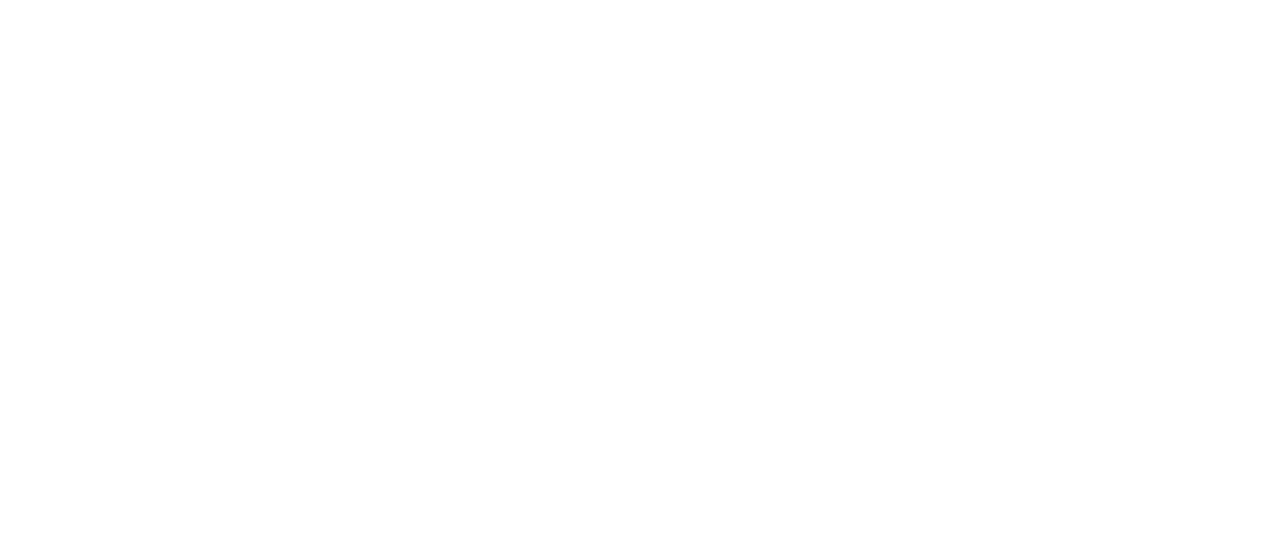
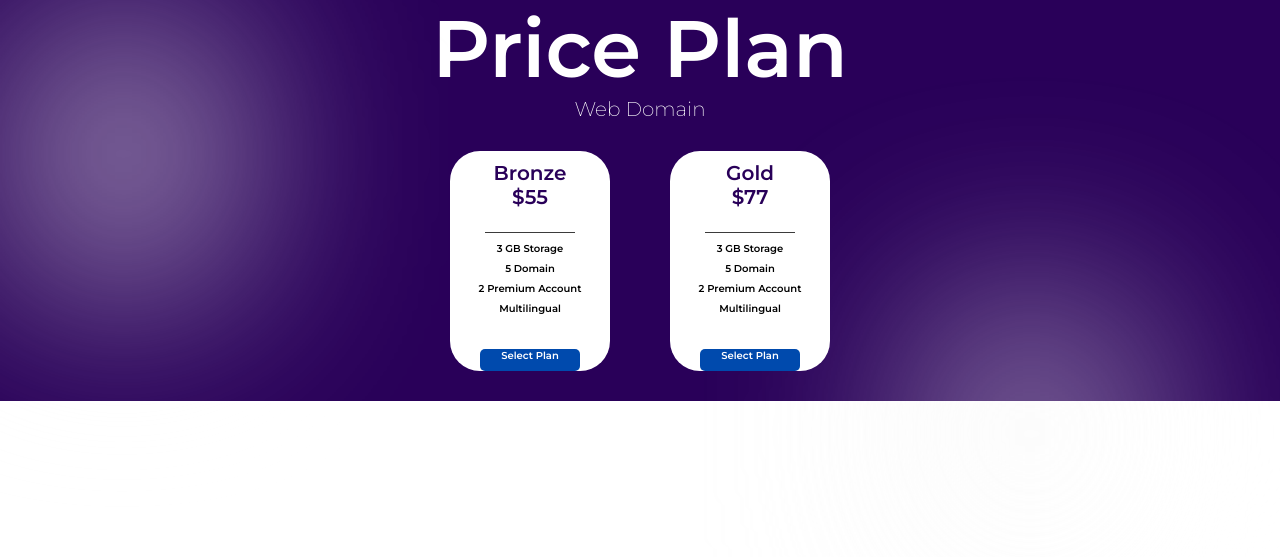
Before and after one commit to josephjjrr/hack_6-maquetado-3, a plain HTML site: page index.html in a window 1280 px wide. Drawn offline with Linux system fonts and the light colour scheme.

Commit message:
fear: finish1

```diff
--- a/index.html
+++ b/index.html
@@ -4,8 +4,44 @@
     <meta charset="UTF-8">
     <meta name="viewport" content="width=device-width, initial-scale=1.0">
     <title>H-6</title>
+    <link rel="stylesheet" href="/style/style.css">
 </head>
 <body>
+    <main>
+        <div class="container">
+            <div class="deep">
+            </div>
+            <div class="deep1">
+            </div>
+        </div>
+        <div class="circle"></div>
+        <p id="p1">Price Plan</p>
+        <p id="p2">Web Domain</p>
 
+        <div class="container">
+            <div class="cont2">
+                <p>Bronze<br>$55</p>
+                <hr>
+                <p>__________________ <br>
+                3 GB Storage<br>
+                5 Domain<br>
+                2 Premium Account<br>
+                Multilingual</p>
+
+                <div class="abajo"><p>Select Plan</p></div>
+            </div>
+            <div class="cont2">
+                <p class="t1">Gold<br>$77</p>
+                <hr>
+                <p>__________________ <br>
+                3 GB Storage<br>
+                5 Domain<br>
+                2 Premium Account<br>
+                Multilingual</p>
+                <div class="abajo">Select Plan</div>
+            </div>
+        </div>
+
+    </main>
 </body>
 </html>
--- a/style/style.css
+++ b/style/style.css
@@ -0,0 +1,94 @@
+@import url('https://fonts.googleapis.com/css2?family=Montserrat:wght@100;200;600&display=swap');
+* {
+    margin: 0;
+    padding: 0;
+    border: 0;
+    text-decoration:none;
+}
+main{
+    text-align: center;
+    background-color: #290059;
+    height: 100%;
+    font-family: "Montserrat";
+    font-weight: 600;
+}
+#p1{
+    font-size: 80px;
+    color: white;
+    font-weight: 600;
+}
+#p2{
+    font-size: 20px;
+    color: white;
+    font-weight: 200;
+}
+
+.container{
+    display: flex;
+    flex-wrap: wrap;
+    justify-content: center;
+
+}
+.container>div{
+    background-color: white;
+    height: 220px;
+    width: 160px;
+    margin: 30px;
+    border-radius: 30px;
+}
+.cont2{
+    display: flex;
+    flex-direction: column;
+    align-items: center;
+}
+.cont2>p:nth-child(1){
+    padding: 10px;
+    font-size: 20px;
+    color: #290059;
+}
+.cont2>p:nth-child(3){
+    font-size: 10px;
+    color: black;
+    line-height: 2;
+}
+
+
+.abajo{
+    margin-top: 30px;
+    font-size: 10px;
+    color: white;
+    width: 100px;
+    background-color: #004AAD;
+    border-radius: 5px;
+    height: 80px;
+}
+.container{
+    position: relative;
+    width: 100%;
+
+  }
+  .deep{
+    position: fixed;
+    top: 0%;
+    left: 0;
+    width: 0%;
+    height: 50%;
+    background-color: var(--color-circle);
+    filter: blur(7rem);
+    border-radius: 30%;
+    border: 12px inset #ffffff;
+    opacity: .8;
+  }
+
+  .deep1{
+    position: fixed;
+    top: 35%;
+    right: 10%;
+    width: 30%;
+    height: 50%;
+    background-color: var(--color-circle);
+    filter: blur(7rem);
+    border-radius: 30%;
+    border: 12px inset #ffffff;
+    opacity: .7;
+  }
```
